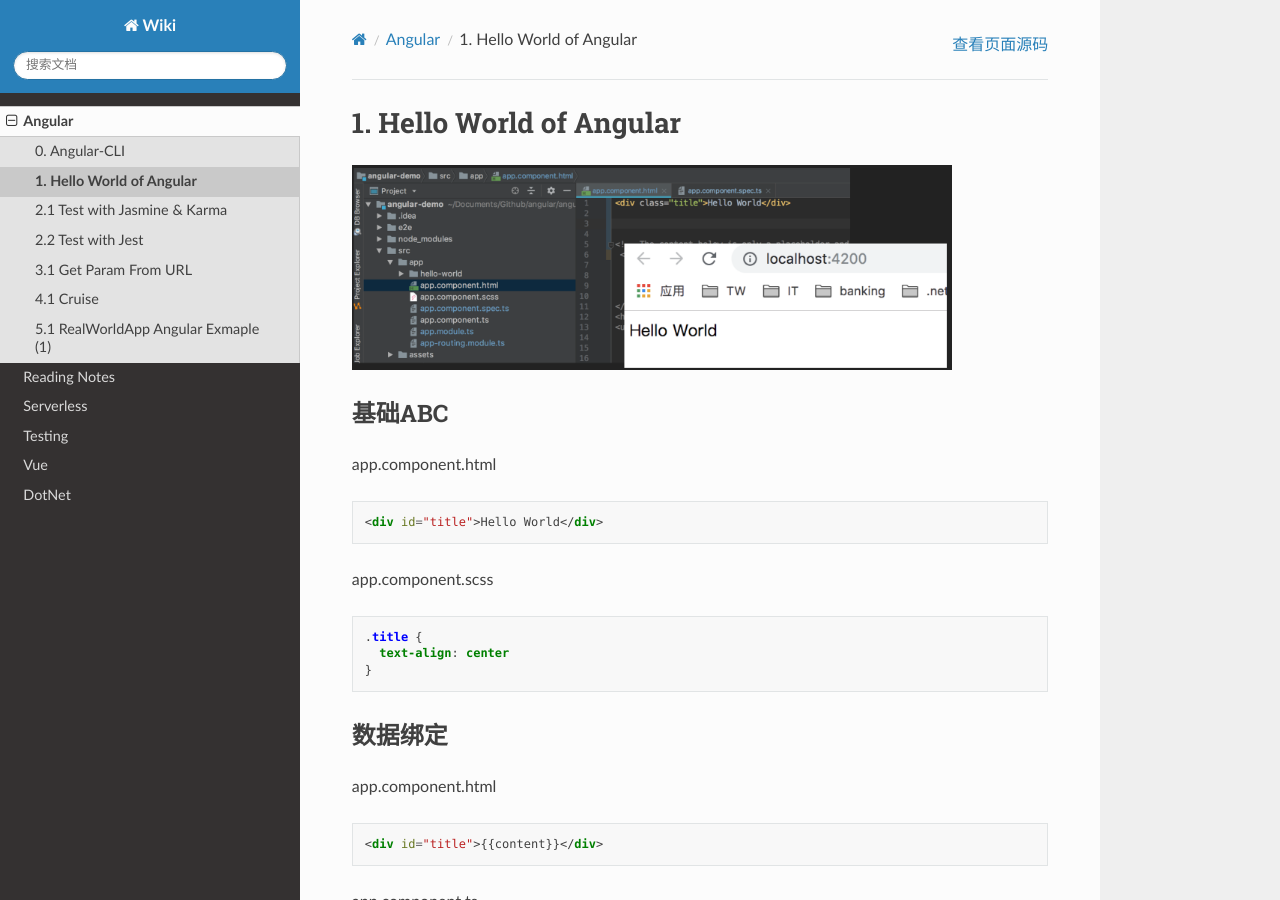
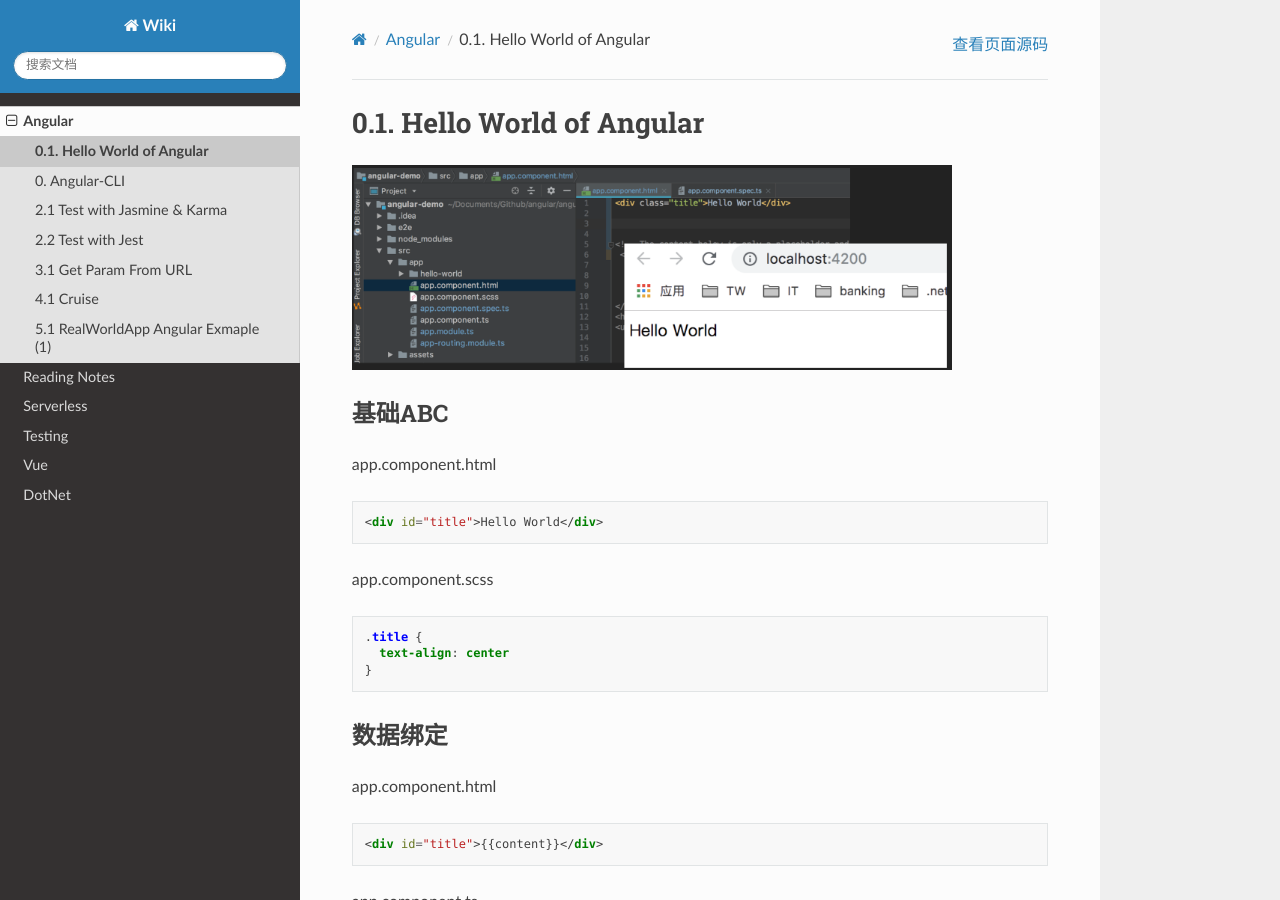
Before and after one commit to abigail830/Sphinx_wiki, a Sphinx documentation site: the page built from source/Angular/0_1_HelloWorld.rst, in a window 1280 px wide and 900 px high. Built offline with Sphinx 7.4.7 and the Read the Docs theme 2.0.0, drawn with Linux system fonts in a browser that asks for light colours.

Commit message:
Update and rename 1_HelloWorld.rst to 0_1_HelloWorld.rst

```diff
--- a/source/Angular/1_HelloWorld.rst
+++ b/source/Angular/0_1_HelloWorld.rst
@@ -1,4 +1,4 @@
-1. Hello World of Angular
+0.1. Hello World of Angular
 ============================
 
 .. image:: ../../images/helloworld.png
```
